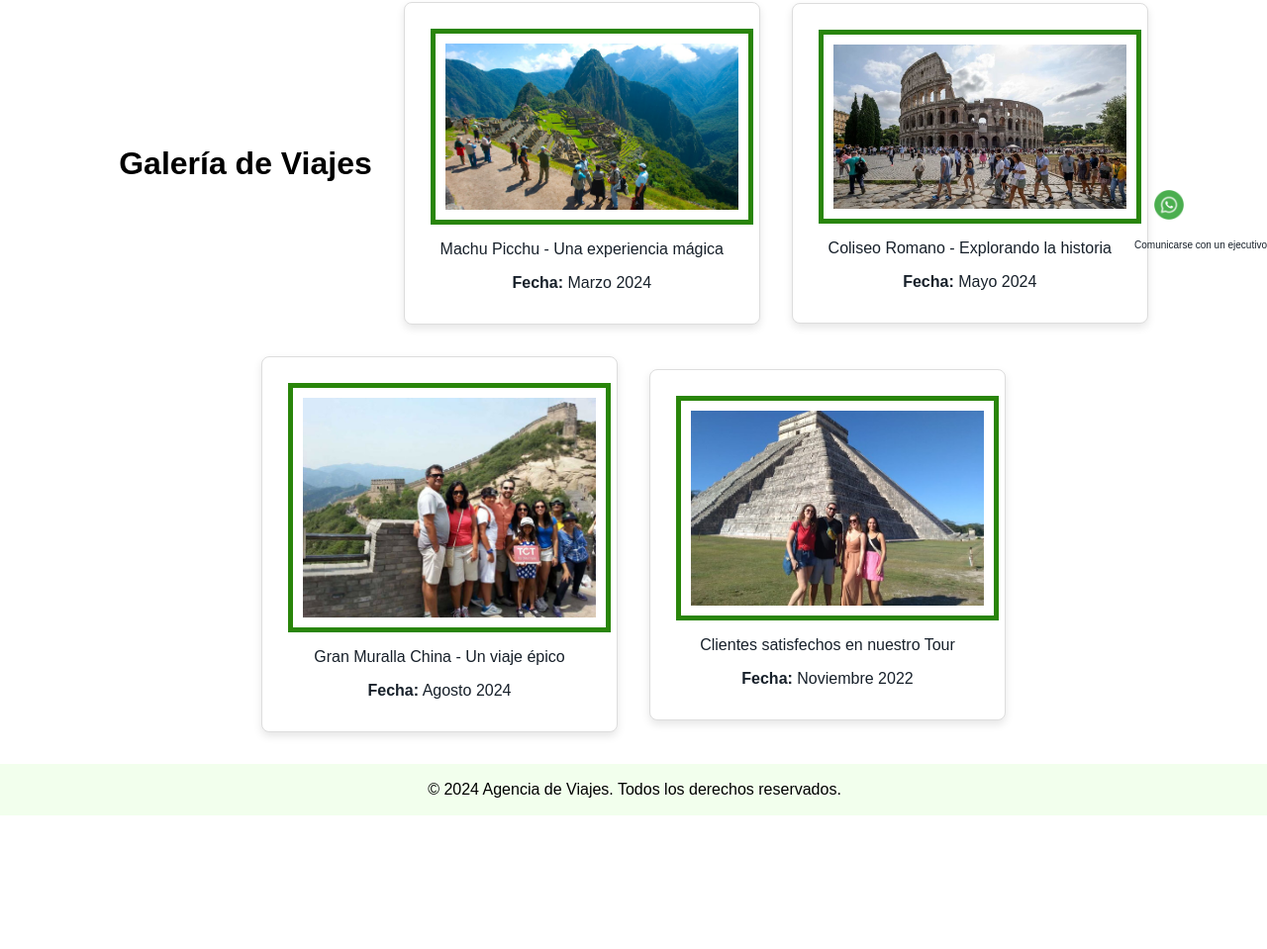
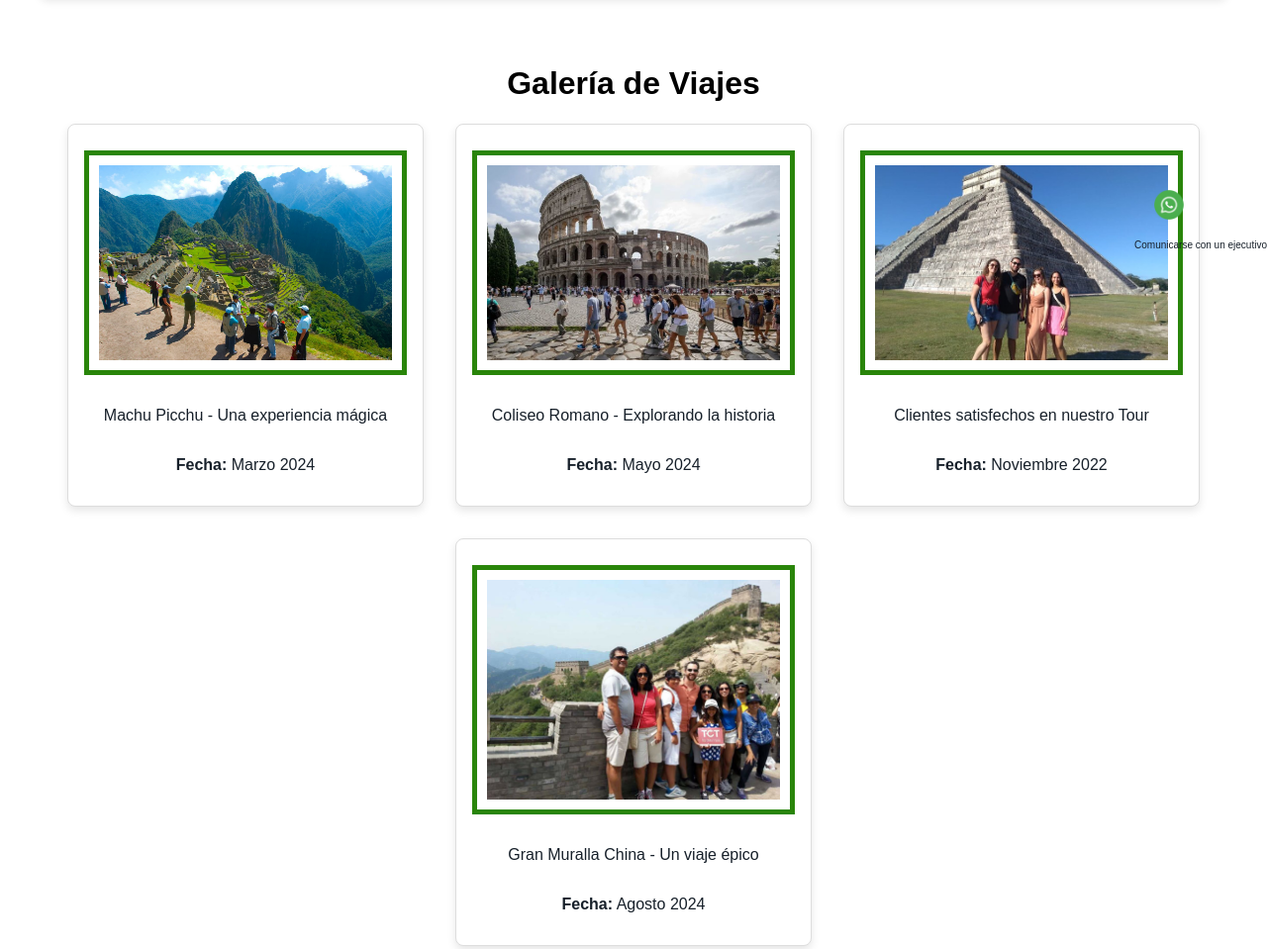
Before and after one commit to aracelicruz/7_maravillas, a plain HTML site: page Quienes_somos.html in a window 1280 px wide. Shown: the part 497-1456 px from the top of the page at 99% size. Before the commit the page ends 1321 px from the top, so only its background shows below. Drawn offline with Linux system fonts and the light colour scheme.

Commit message:
se añaden propiedades de flexbox

```diff
--- a/Quienes_somos.html
+++ b/Quienes_somos.html
@@ -32,28 +32,33 @@
                 más icónicos del mundo y vivir aventuras que quedarán grabadas en tu memoria para siempre.
             </p>
         </section>
-        <section id="gallery">
-            <h2 id="titulos">Galería de Viajes</h2>
+        <h2 id="titulos">Galería de Viajes</h2>
+        <section class="gallery">
+
             <div class="gallery-item">
                 <img src="./imagenes/Clientes en Machu Picchu.jpg" alt="Clientes en Machu Picchu">
                 <p>Machu Picchu - Una experiencia mágica</p>
                 <p><strong>Fecha:</strong> Marzo 2024</p>
             </div>
+
+
             <div class="gallery-item">
                 <img src="./imagenes/Clientes en el Coliseo Romano.jpg" alt="Clientes en el Coliseo Romano">
                 <p>Coliseo Romano - Explorando la historia</p>
                 <p><strong>Fecha:</strong> Mayo 2024</p>
             </div>
+
+            <div class="gallery-item">
+                <img src="./imagenes/clientes Chichén Itzá.jpg" alt="Clientes Chichén Itzá">
+                <p>Clientes satisfechos en nuestro Tour </p>
+                <p><strong>Fecha:</strong> Noviembre 2022</p>
+
+            </div>
+
             <div class="gallery-item">
                 <img src="./imagenes/Clientes en la Gran Muralla China.jpg" alt="Clientes en la Gran Muralla China">
                 <p>Gran Muralla China - Un viaje épico</p>
                 <p><strong>Fecha:</strong> Agosto 2024</p>
-
-            </div>
-            <div class="gallery-item">
-                <img src="./imagenes/clientes Chichén Itzá.jpg" alt="Clientes Chichén Itzá">
-                <p>Clientes satisfechos en nuestro Tour </p>
-                <p><strong>Fecha:</strong> Noviembre 2022</p>
 
             </div>
         </section>
--- a/styles.css
+++ b/styles.css
@@ -79,12 +79,13 @@ h2 {
     margin-bottom: 3em;
 }
 
-#gallery {
+.gallery {
     display: flex;
     flex-wrap: wrap;
     gap: 2em;
     justify-content: center; /* Centra horizontalmente */
-    align-items: center; /* Centra verticalmente */
+    align-items: stretch; /* Centra verticalmente */
+
 }
 
 .gallery-item {
@@ -97,19 +98,26 @@ h2 {
     padding: 1em;
     text-align: center;
     box-shadow: 0 4px 8px rgba(0, 0, 0, 0.1);
+    display: flex;
+    flex-direction: column;
+    justify-content: space-between; /* Distribuye espacio equitativamente */
+    align-items: center;
 }
 
 .gallery-item img {
     max-width: 100%;
-    height: auto;
+    height: 100 px;
     object-fit: cover;
     margin-bottom: 1em;
+    align-items: center;
+    justify-content: center;
 }
 
 #titulos {
     display: flex;
-    justify-content: center; /* Centra horizontalmente */
-    align-items: center; /* Centra verticalmente */
+    justify-content: center ; /* Centra horizontalmente */
+    align-items: center ; /* Centra verticalmente */
+    height: 10vh ;
     margin: 0; /* Elimina márgenes para un centrado más preciso */
     font-size: 2rem; /* Ajusta el tamaño del texto según lo necesites */
 }
@@ -117,6 +125,7 @@ h2 {
 
 
 #viajes #intinerario {
+
     background-color: #fff;
     border: 1px solid #ddd;
     border-radius: 8px;
```
